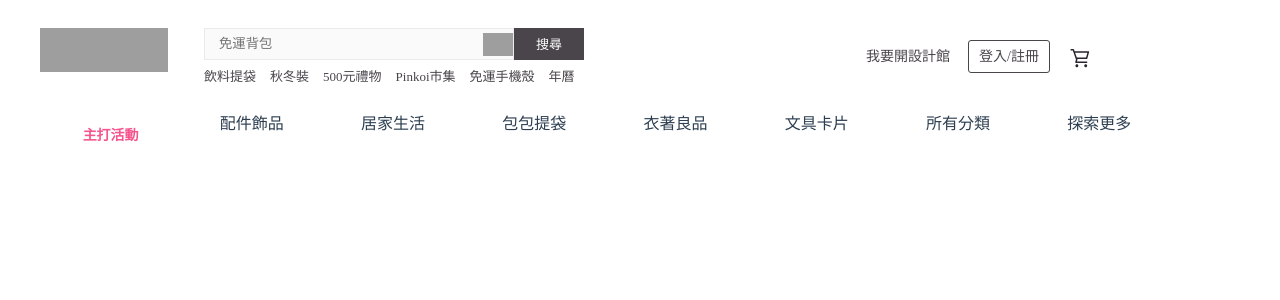
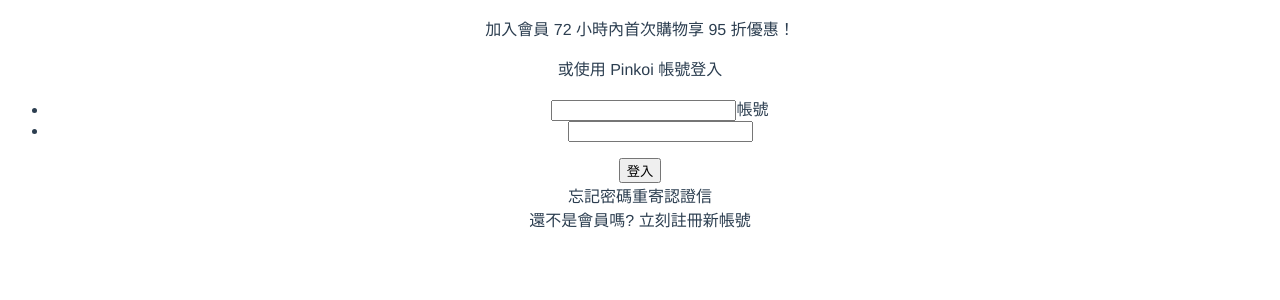
Before and after one commit to w4560000/Vue_SPA, a Vue app in the folder Vue_SPA/: page /login in a window 1280 px wide. Shown: the top 300 px of the page. Built offline with nearby package versions, Linux system fonts and the light colour scheme; grey boxes are pictures that could not be loaded.

Commit message:
完成login頁面html

```diff
--- a/Vue_SPA/css/test.css
+++ b/Vue_SPA/css/gheader.css
@@ -9,10 +9,6 @@
   height: 137px;
   text-align: center;
   display: block;
-}
-
-.g-header .ch1 {
-  fill: fill= "#666666";
 }
 
 .g-header .g-wrap-expand {
@@ -266,4 +262,4 @@
 .g-header .g-nav .nav-second-campaign {
   visibility: hidden;
 }
-/*# sourceMappingURL=test.css.map */
+/*# sourceMappingURL=gheader.css.map */
--- a/Vue_SPA/src/components/gheader.vue
+++ b/Vue_SPA/src/components/gheader.vue
@@ -21,9 +21,9 @@
             <div class="header-right">
               <div class="relative">
               <a href="https://google.com" class="design">我要開設計館</a>
-              <a href="https://google.com" class="login">
+              <router-link class="login" to="/login">
                 <span class="login-border">登入/註冊</span>
-              </a>
+              </router-link>
               <a href="https://google.com" class="cart">
               <svg xmlns="http://www.w3.org/2000/svg" width="24" height="24" viewBox="0 0 24 24">
                 <path class="color" fill="#29242D" d="M20.9929,5.462 C21.1349,5.649 21.1819,5.891 21.1189,6.117 L19.3379,12.554 C19.2479,12.879 18.9519,13.104 18.6149,13.104 L9.3799,13.104 L9.4169,13.21 C9.4659,13.352 9.4729,13.504 9.4349,13.648 L8.9729,15.416 L19.2089,15.416 L19.2089,16.916 L8.0009,16.916 C7.7689,16.916 7.5499,16.809 7.4069,16.625 C7.2659,16.441 7.2169,16.201 7.2749,15.977 L7.9259,13.49 L4.8029,4.604 L2.5839,4.604 L2.5839,3.104 L5.3339,3.104 C5.6519,3.104 5.9359,3.305 6.0419,3.605 L6.5909,5.167 L20.3969,5.167 C20.6309,5.167 20.8519,5.276 20.9929,5.462 Z M18.0449,11.604 L19.4109,6.667 L7.1169,6.667 L8.8529,11.604 L18.0449,11.604 Z M10.375,19.666 C10.375,20.494 9.703,21.166 8.875,21.166 C8.047,21.166 7.375,20.494 7.375,19.666 C7.375,18.838 8.047,18.166 8.875,18.166 C9.703,18.166 10.375,18.838 10.375,19.666 Z M19.209,19.666 C19.209,20.494 18.537,21.166 17.709,21.166 C16.881,21.166 16.209,20.494 16.209,19.666 C16.209,18.838 16.881,18.166 17.709,18.166 C18.537,18.166 19.209,18.838 19.209,19.666 Z">
@@ -115,5 +115,5 @@
 </script>
 
 <style>
-@import "../../css/test.css";
+@import "../../css/gheader.css";
 </style>
--- /dev/null
+++ b/Vue_SPA/src/components/login.vue
@@ -0,0 +1,67 @@
+<template>
+  <div class="login-body">
+    <div class="login-wrapper">
+      <div class="login-inner-wrapper">
+        <div class="login-upper">
+          <div class="logo"></div>
+          <div class="social-btn">
+            <div class="inner-btn-wrapper">
+              <div class="social-login-btn">
+                <a class="m-button-fb"></a>
+                <a class="m-button-weibo"></a>
+              </div>
+              <div class="social-login-btn">
+                <a class="m-button-twitter"></a>
+                <a class="m-button-weixin"></a>
+              </div>
+            </div>
+          </div>
+          <div class="prev-next">
+            <i data-click="btn-prev"></i>
+            <i data-click="btn-next"></i>
+          </div>
+          <p class="promo">加入會員 72 小時內首次購物享 95 折優惠！</p>
+        </div>
+        <div class="form-wrapper">
+          <form id="login-form">
+            <div class="login-message"></div>
+            <p class="login-pinkoi-account">或使用 Pinkoi 帳號登入</p>
+            <ul>
+              <li>
+                <input id="login-id" autocomplete="off" type="text">
+                <label for="login-id" data-notice="請填入帳號" data-error="請檢察帳號">帳號</label>
+              </li>
+              <li>
+                <input id="login-password" autocomplete="off" type="text">
+                <label for="login-passworf" data-notice="請填入密碼"></label>
+              </li>
+            </ul>
+            <div class="button-wrapper">
+              <input type="hidden" name="csrf">
+              <input type="submit" class="login-submit" value="登入">
+            </div>
+          </form>
+          <div class="login-help">
+            <div class="login-problem">
+              <span data-click="forgetpassword">忘記密碼</span>
+              <span data-click="resend">重寄認證信</span>
+            </div>
+            <div class="lower-block">
+              還不是會員嗎?
+              <span data-click="signup">立刻註冊新帳號</span>
+            </div>
+          </div>
+        </div>
+      </div>
+    </div>
+  </div>
+</template>
+
+<script>
+export default {
+  name: 'login',
+  data () {
+    return {}
+  }
+}
+</script>
--- a/Vue_SPA/src/router/index.js
+++ b/Vue_SPA/src/router/index.js
@@ -1,15 +1,22 @@
 import Vue from 'vue'
 import Router from 'vue-router'
 import gheader from '@/components/gheader'
-
+import login from '@/components/login'
 Vue.use(Router)
 
 export default new Router({
+  mode: 'history',
   routes: [
     {
       path: '/',
       name: 'gheader',
-      component: gheader
+      component: gheader,
+      mode: 'history'
+    },
+    {
+      path: '/login',
+      name: 'login',
+      component: login
     }
   ]
 })
--- a/Vue_SPA/src/scss/test.scss
+++ b/Vue_SPA/src/scss/gheader.scss
@@ -9,9 +9,6 @@
       height: 137px;
       text-align:center;
       display: block;
-      .ch1{
-          fill: fill="#666666";
-      }
         .g-wrap-expand{
             position: relative;
             height: 48px;
@@ -21,8 +18,6 @@
             padding-top: 20px;
             padding-bottom: 14px;
            .g-header-top{
-
-
                  a.logo{
                   float:left;
                   height: 44px;
--- /dev/null
+++ b/Vue_SPA/src/scss/login.scss
@@ -0,0 +1,3 @@
+.login{
+    display: block;
+}
```
Also changed, not shown: 2 other files (tests, documents, lock files or other folders).
